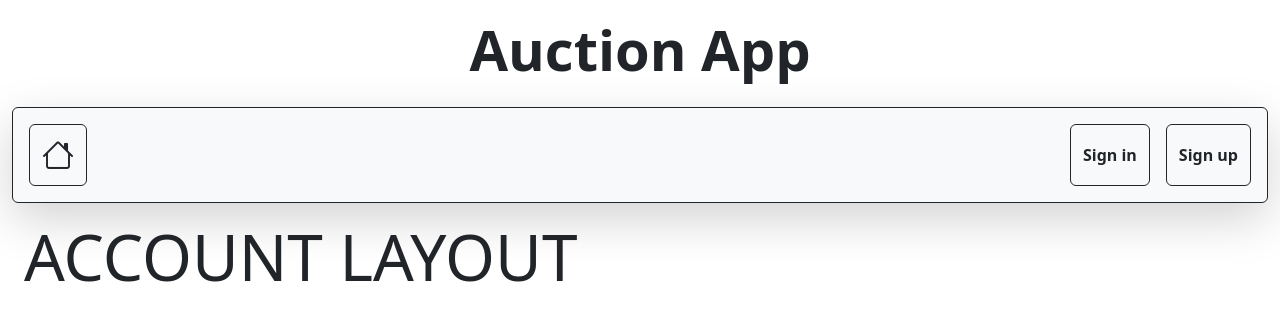
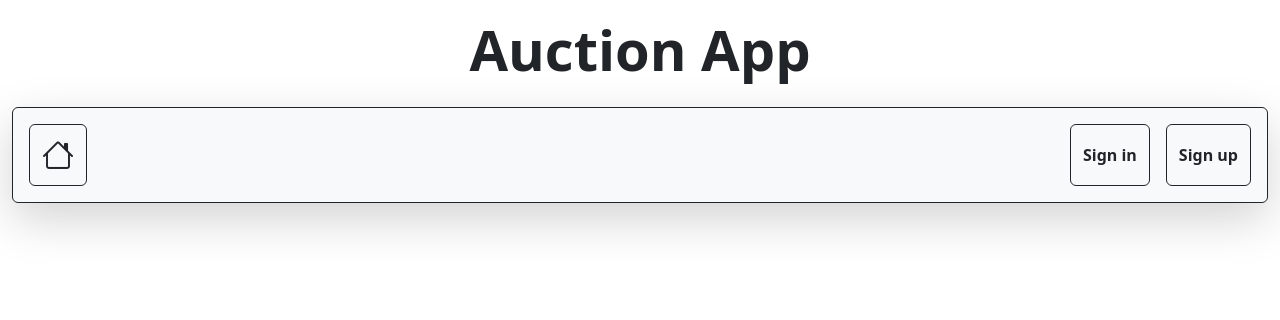
Before and after one commit to OskarProgrammer/AuctionAPP, a React (Vite) app: page /account in a window 1280 px wide. Shown: the top 320 px of the page. Built offline with nearby package versions, Linux system fonts and the light colour scheme; data requests are answered from the project's data file.

Commit message:
Removing header in route AccountLayout.jsx

```diff
--- a/src/Layouts/AccountLayout/AccountLayout.jsx
+++ b/src/Layouts/AccountLayout/AccountLayout.jsx
@@ -10,7 +10,6 @@ export const AccountLayout = () => {
 
     return (
         <>
-            <h1 className="display-3">ACCOUNT LAYOUT</h1>
             <div className="container-fluid">
                 <Outlet/>
             </div>
```
